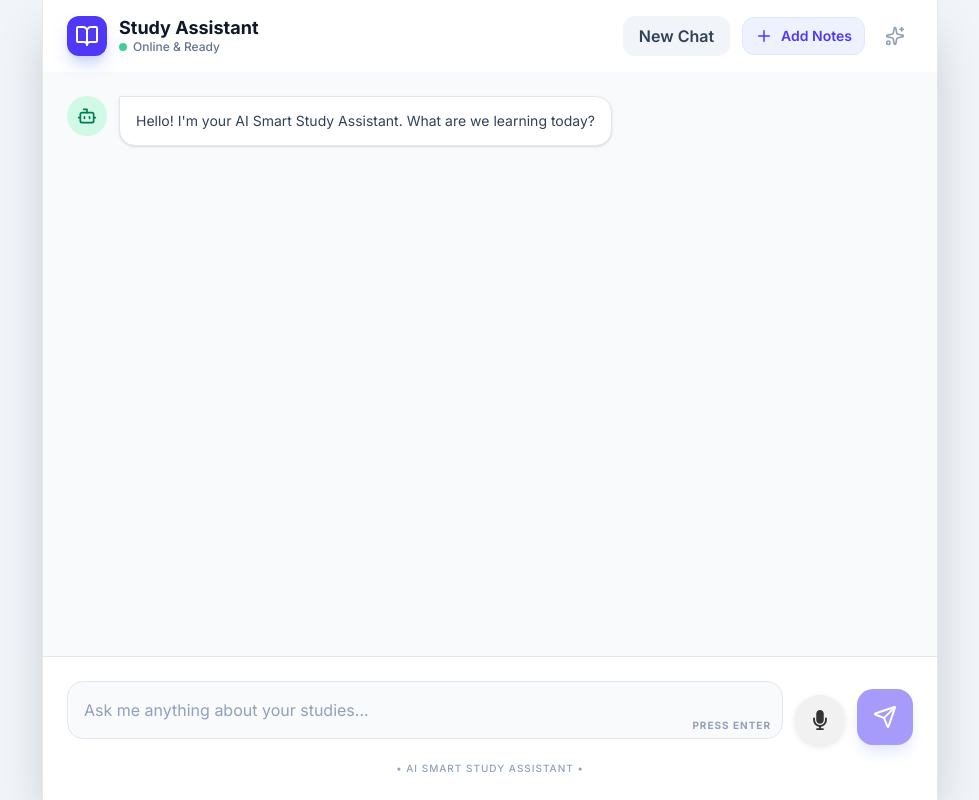
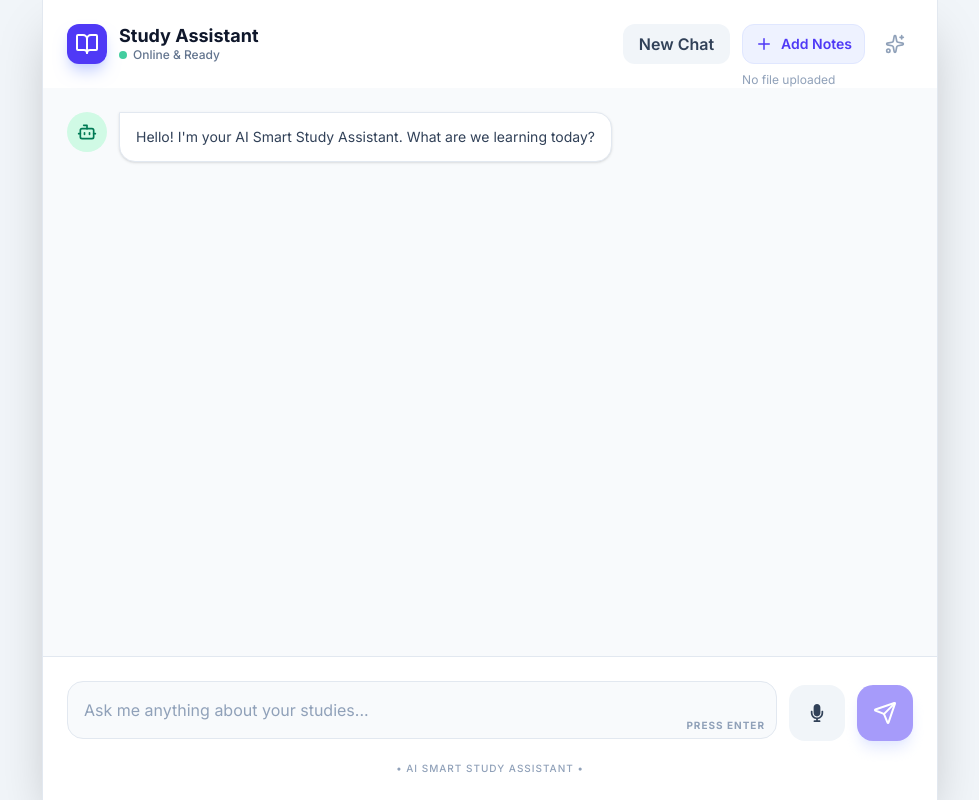
Before and after one commit to nischay3003/smart-study-assistant-frontend, a React (Vite) app: page / in a window 1280 px wide. Shown: the whole page, without its empty margins (150-1129 px from the left). Built offline with nearby package versions, Linux system fonts and the light colour scheme; no server answers.

Commit message:
Updated alignment of page

```diff
--- a/src/components/ChatWindow.tsx
+++ b/src/components/ChatWindow.tsx
@@ -216,7 +216,7 @@ const startRecording = async () => {
   return (
     <div className="flex flex-col h-screen max-w-4xl mx-auto bg-slate-50 shadow-2xl overflow-hidden border-x border-slate-200">
       {/* Header */}
-      <header className="bg-white border-bottom border-slate-200 px-6 py-4 flex items-center justify-between z-10">
+      <header className="bg-white border-bottom border-slate-200 px-6 py-6 flex items-center justify-between z-10">
         <div className="flex items-center gap-3">
           <div className="w-10 h-10 bg-indigo-600 rounded-xl flex items-center justify-center text-white shadow-lg shadow-indigo-200">
             <BookOpen size={24} />
@@ -229,14 +229,18 @@ const startRecording = async () => {
             </div>
           </div>
         </div>
-        <div className="flex items-center gap-3">
+        <div className="flex items-center gap-3 h-full">
         <button
           onClick={newChat}
-              className="px-4 py-2 bg-slate-100 text-slate-700 rounded-xl font-semibold hover:bg-slate-200 transition-colors"
+          className="h-10 px-4 bg-slate-100 text-slate-700 rounded-xl font-semibold hover:bg-slate-200 transition-colors flex items-center"
         >
           New Chat
         </button>
+
+        <div className="flex items-center h-10">
           <FileUpload />
+        </div>
+
         <button className="p-2 text-slate-400 hover:text-indigo-600 hover:bg-indigo-50 rounded-lg transition-colors">
           <Sparkles size={20} />
         </button>
@@ -299,7 +303,7 @@ const startRecording = async () => {
 
       {/* Input Area */}
       <footer className="bg-white p-6 border-t border-slate-200">
-        <div className="relative flex items-end gap-3">
+        <div className="relative flex items-center gap-3 ">
           <div className="flex-1 relative">
             <textarea
               rows={1}
@@ -313,6 +317,7 @@ const startRecording = async () => {
             <div className="absolute right-3 bottom-3 flex items-center gap-2">
                <span className="text-[10px] text-slate-400 font-bold uppercase tracking-widest hidden sm:block">Press Enter</span>
             </div>
+
           </div>
           <VoiceInput
             setQuestion={setInput}
@@ -325,6 +330,7 @@ const startRecording = async () => {
           >
             {isLoading ? <Loader2 className="animate-spin" size={24} /> : <Send size={24} />}
           </button>
+
         </div>
         <p className="text-center text-[10px] text-slate-400 mt-4 font-medium uppercase tracking-widest">
           • AI Smart Study Assistant •
--- a/src/components/FileUpload.tsx
+++ b/src/components/FileUpload.tsx
@@ -40,6 +40,7 @@ const FileUpload: React.FC = () => {
   };
 
   return (
+
     <div className="relative">
       <input
         type="file"
@@ -48,17 +49,12 @@ const FileUpload: React.FC = () => {
         accept=".pdf"
         className="hidden"
       />
-      {fileName && (
-        <div className="mb-2 flex items-center gap-2">
-          <FileText size={16} className="text-indigo-500" />
-          <span className="text-xs font-medium text-slate-700 truncate">{fileName}</span>
-        </div>
-      )}
+
 
       <button
         onClick={() => fileInputRef.current?.click()}
         disabled={isUploading}
-        className={`flex items-center gap-2 px-3 py-2 rounded-xl text-sm font-semibold transition-all ${
+        className={`h-10 flex items-center mt-6 gap-2 px-3 py-2 rounded-xl text-sm font-semibold transition-all ${
           status === 'success'
             ? 'bg-emerald-50 text-emerald-600 border border-emerald-200'
             : status === 'error'
@@ -78,6 +74,7 @@ const FileUpload: React.FC = () => {
         <span className="hidden sm:inline">
           {isUploading ? 'Ingesting...' : status === 'success' ? 'Ingested!' : status === 'error' ? 'Failed' : 'Add Notes'}
         </span>
+
       </button>
 
       <AnimatePresence>
@@ -103,6 +100,19 @@ const FileUpload: React.FC = () => {
           </motion.div>
         )}
       </AnimatePresence>
+
+
+      {fileName && status === 'success' ? (
+      <div className="mt-2 flex items-center gap-2 text-xs text-slate-600 max-w-[180px] truncate">
+        <FileText size={14} className="text-indigo-500" />
+        {fileName}
+      </div>
+        ) : (
+      <div className="mt-2 text-xs text-slate-400">
+        No file uploaded
+      </div>
+      )}
+
     </div>
   );
 };
--- a/src/components/RecordBtn.tsx
+++ b/src/components/RecordBtn.tsx
@@ -77,25 +77,15 @@ export default function VoiceInput({ setQuestion, handleSubmit }) {
   return (
     <button
   onClick={recording ? stopRecording : startRecording}
-  style={{
-    width: "50px",
-    height: "50px",
-    borderRadius: "50%",
-    border: "none",
-    background: recording ? "#ff4d4f" : "#f1f1f1",
-    color: recording ? "white" : "#333",
-    cursor: "pointer",
-    display: "flex",
-    alignItems: "center",
-    animation: recording ? "pulse 1.2s infinite" : "none",
-    justifyContent: "center",
-    transition: "all 0.3s ease",
-    boxShadow: recording
-      ? "0 0 10px rgba(255, 77, 79, 0.6)"
-      : "0 2px 6px rgba(0,0,0,0.1)",
-  }}
+  className={`w-14 h-14 rounded-2xl flex items-center justify-center transition-all
+    ${
+      recording
+        ? 'bg-red-500 text-white animate-pulse shadow-lg shadow-red-200'
+        : 'bg-slate-100 text-slate-700 hover:bg-slate-200'
+    }
+  `}
 >
-  <FaMicrophone size={20} />
-</button>
+  <FaMicrophone size={18} />
+  </button>
   );
 }
```
Also changed, not shown: vite.config.ts (+2 -0 lines). Lines whose indentation alone changed are shown as unchanged.
